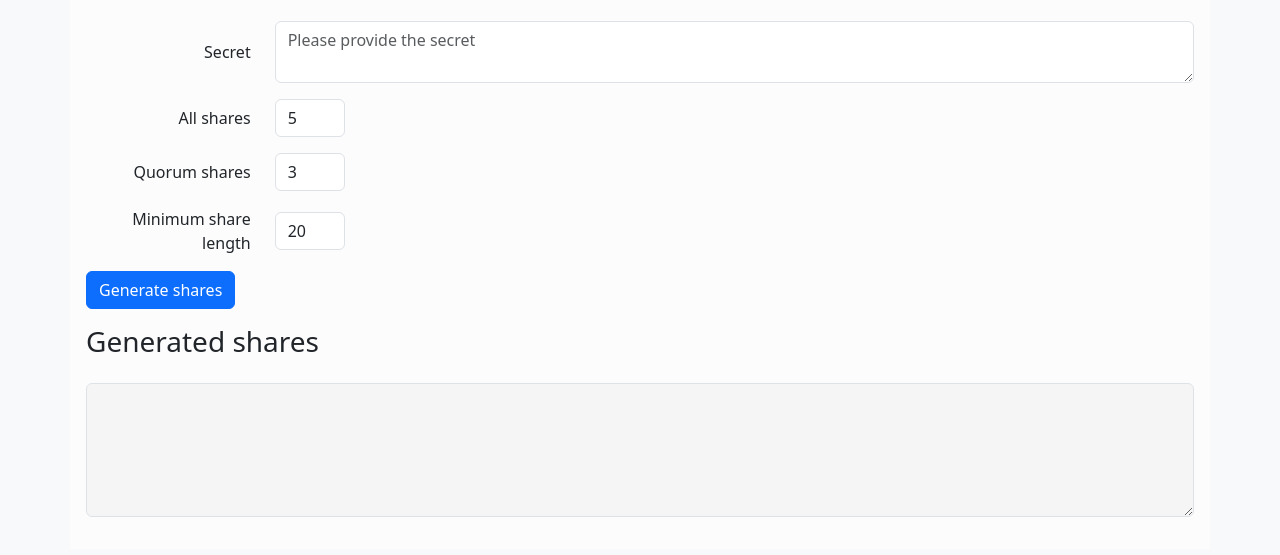
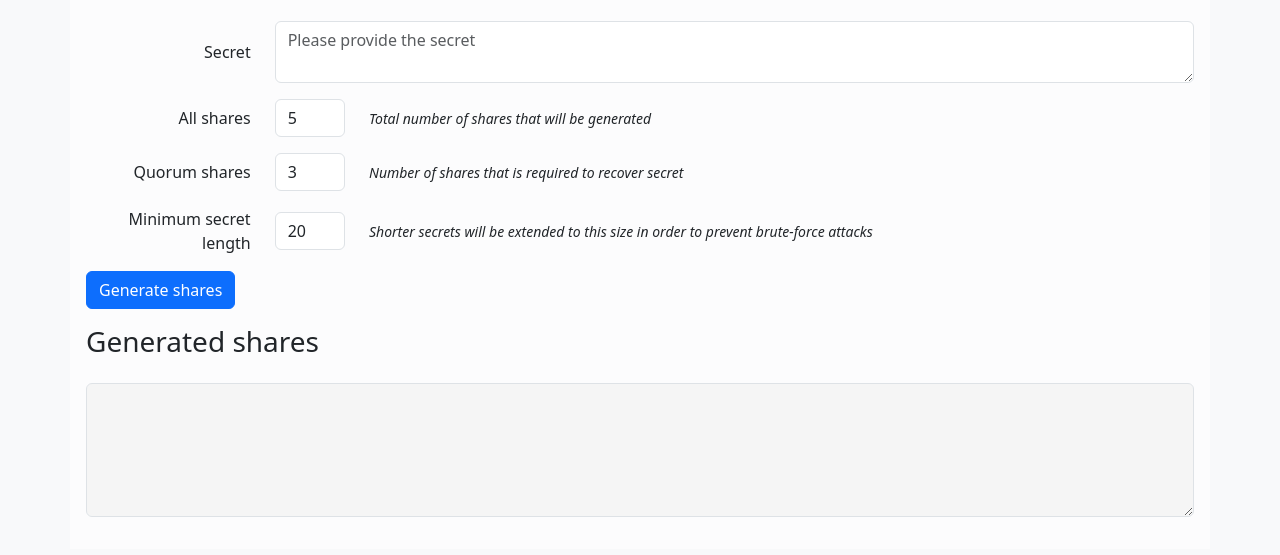
Before and after one commit to offlinesecrets/offlinesecrets.github.io, a website: page shamir-split.html in a window 1280 px wide. Shown: the part 157-712 px from the top of the page. Drawn offline with nearby package versions, Linux system fonts and the light colour scheme.

Commit message:
Add comments in the UI

```diff
--- a/main.css
+++ b/main.css
@@ -48,3 +48,7 @@ a {
   font-weight: bold;
   word-wrap: break-word;
 }
+
+.field-description {
+  font-style: italic;
+}
--- a/shamir-split.html
+++ b/shamir-split.html
@@ -68,28 +68,37 @@
 
       <div class="row align-items-center">
         <div class="col-2 mb-3" style="text-align: right">
-          <label for="secret" class="sr-only">All shares</label>
+          <label for="sharesCount" class="sr-only">All shares</label>
         </div>
         <div class="col-lg-1 col-md-2 mb-3">
           <input id="sharesCount" type="number" class="form-control" value="5" min="2" max="10" maxlength="2" onchange="updateQuorum();split();"/>
+        </div>
+        <div class="col mb-3" style="text-align: left">
+          <label for="sharesCount" class="sr-only field-description"><small>Total number of shares that will be generated</small></label>
         </div>
       </div>
 
       <div class="row align-items-center">
         <div class="col-2 mb-3" style="text-align: right">
-          <label for="secret" class="sr-only">Quorum shares</label>
+          <label for="quorumCount" class="sr-only">Quorum shares</label>
         </div>
         <div class="col-lg-1 col-md-2 mb-3">
           <input id="quorumCount" type="number" class="form-control" value="3" min="2" max="5" maxlength="2" onchange="split();"/>
+        </div>
+        <div class="col mb-3" style="text-align: left">
+          <label for="quorumCount" class="sr-only field-description"><small>Number of shares that is required to recover secret</small></label>
         </div>
       </div>
 
       <div class="row align-items-center">
         <div class="col-2 mb-3" style="text-align: right">
-          <label for="secret" class="sr-only">Minimum share length</label>
+          <label for="minSecretLength" class="sr-only">Minimum secret length</label>
         </div>
         <div class="col-lg-1 col-md-2 mb-3">
           <input id="minSecretLength" type="number" class="form-control" value="20" min="8" max="100" maxlength="2" onchange="split();"/>
+        </div>
+        <div class="col mb-3" style="text-align: left">
+          <label for="minSecretLength" class="sr-only field-description"><small>Shorter secrets will be extended to this size in order to prevent brute-force attacks</small></label>
         </div>
       </div>
 
```
Also changed, not shown: shamir-encrypt.html (+12 -3 lines).
